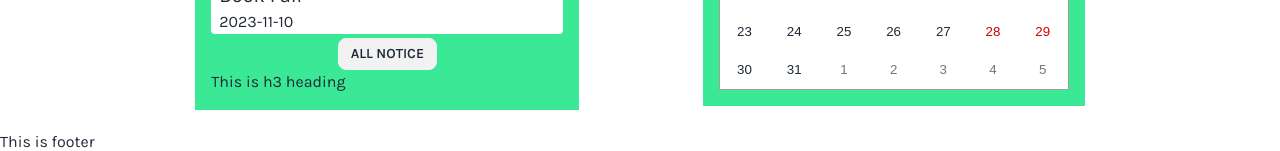
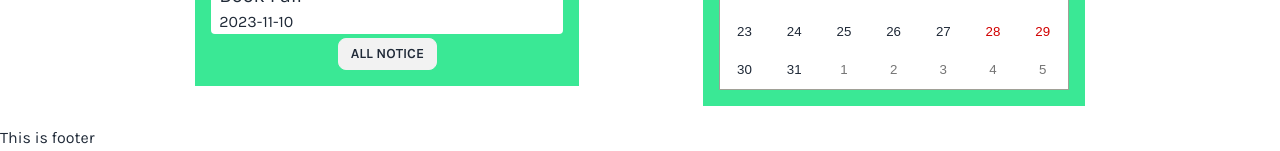
Before and after one commit to farukulWD/madhrashaClient, a React (Vite) app: page / in a window 1280 px wide. Shown: the part 1066-1217 px from the top of the page. Built offline with nearby package versions, Linux system fonts and the light colour scheme.

Commit message:
history page created

```diff
--- /dev/null
+++ b/src/Pages/HistoryPage/History.jsx
@@ -0,0 +1,7 @@
+import React from "react";
+
+const History = () => {
+  return <div>This is history page</div>;
+};
+
+export default History;
--- a/src/Pages/Home/NoticeAndCalendar/NoticeBoard.jsx
+++ b/src/Pages/Home/NoticeAndCalendar/NoticeBoard.jsx
@@ -22,7 +22,6 @@ const NoticeBoard = () => {
           <Link to={"/notice"}>All Notice</Link>
         </button>
       </div>
-      <h3>This is h3 heading</h3>
     </div>
   );
 };
```
